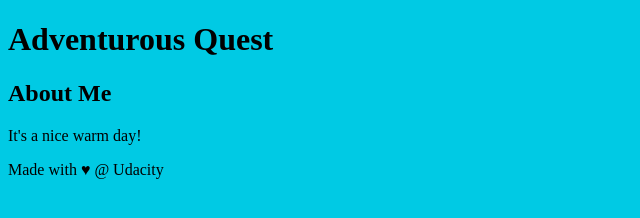
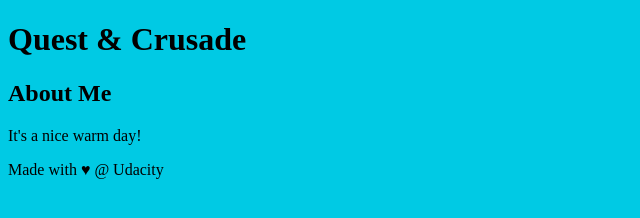
Before and after one commit to beatwalter/sampleGitProject, a plain HTML site: page index.html in a window 1280 px wide. Shown: the whole page, without its empty margins (0-640 px from the left). Drawn offline with Linux system fonts and the light colour scheme.

Commit message:
Added "Quest & Crusade" Header

```diff
--- a/index.html
+++ b/index.html
@@ -10,7 +10,7 @@
 <body>
 
     <header>
-        <h1>Adventurous Quest</h1>
+        <h1>Quest & Crusade</h1>
     </header>
 
     <div class="container">
```
